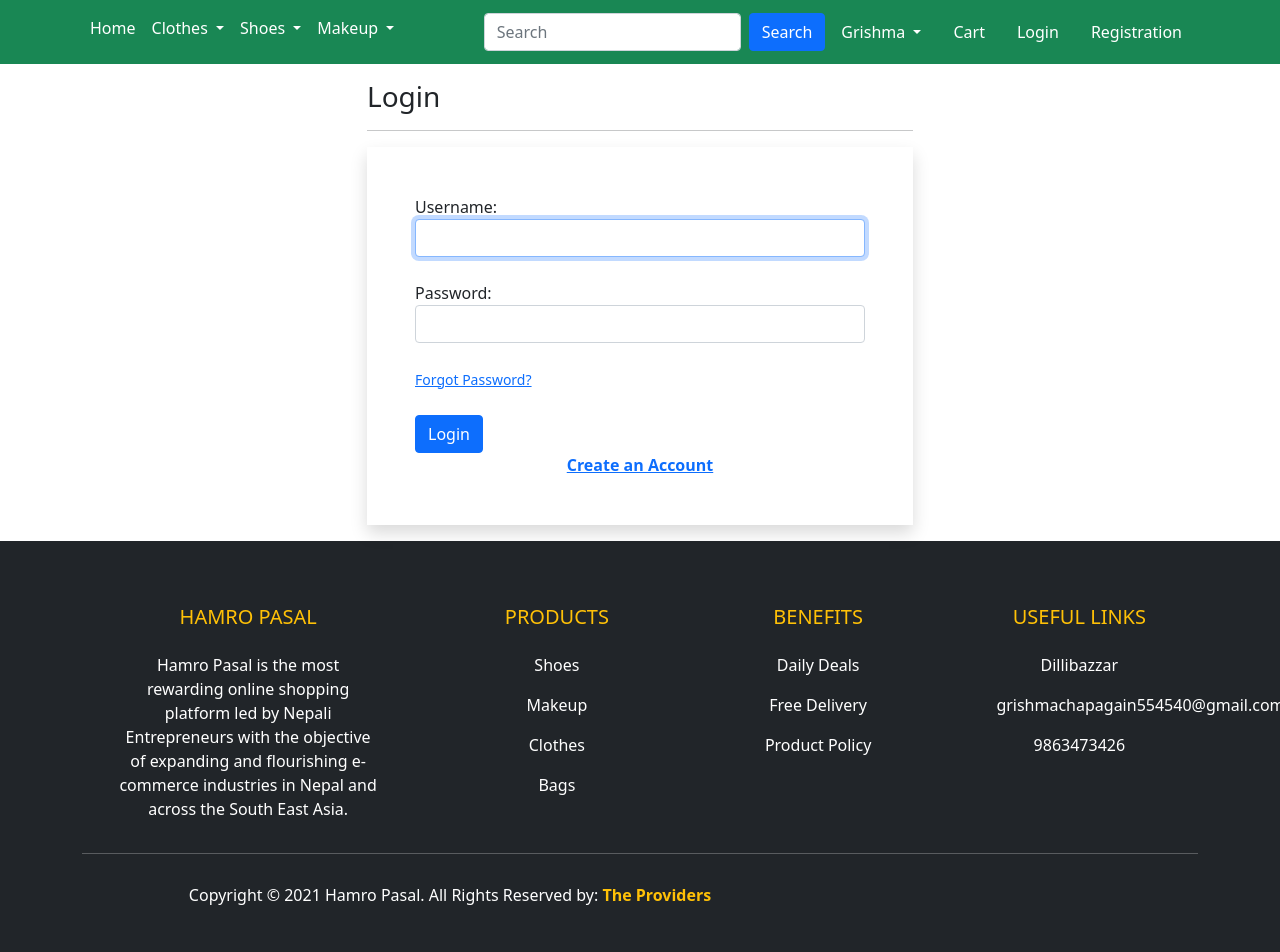
After one commit to GrishmaChapagain/Hamro, a Django app: page /login/ in a window 1280 px wide. The commit adds this page. Run offline with Django 3.2, Linux system fonts and the light colour scheme; some libraries are stand-ins or nearby versions.

Commit message:
Login and registration completed

```diff
--- a/ecommerce/ecommerce/settings.py
+++ b/ecommerce/ecommerce/settings.py
@@ -121,5 +121,6 @@ USE_TZ = True
 # https://docs.djangoproject.com/en/3.1/howto/static-files/
 
 STATIC_URL = '/static/'
+LOGIN_REDIRECT_URL = '/profile'
 MEDIA_URL= '/media/'
 MEDIA_ROOT = os.path.join(BASE_DIR, 'media')
--- a/ecommerce/products/forms.py
+++ b/ecommerce/products/forms.py
@@ -1 +1,33 @@
 from django import forms
+from django.contrib.auth.forms import AuthenticationForm, UserCreationForm, UsernameField
+from django.contrib.auth.models import User
+from django.utils.translation import gettext, gettext_lazy as _
+
+
+
+
+
+
+
+
+
+class CustomerRegistrationForm(UserCreationForm):
+    password1 = forms.CharField(label='Password', widget=forms.PasswordInput(attrs={'class': 'form-control'}))
+    password2 = forms.CharField(label='Confirm Password (again)',
+                                widget=forms.PasswordInput(attrs={'class': 'form-control'}))
+    email = forms.CharField(required=True, widget=forms.EmailInput(
+        attrs={'class': 'form-control'}))
+
+    class Meta:
+        model = User
+        fields = ['username', 'email', 'password1', 'password2']
+        labels = {'email': 'Email'}
+        widgets = {'username': forms.TextInput(
+            attrs={'class': 'form-control'})}
+
+
+class LoginForm(AuthenticationForm):
+    username = UsernameField(widget=forms.TextInput(
+        attrs={'autofocus': True, 'class': 'form-control'}))
+    password = forms.CharField(label=_("Password"), strip=False, widget=forms.PasswordInput(
+        attrs={'autocomplete': 'current-password', 'class': 'form-control'}))
--- a/ecommerce/products/templates/pr/base.html
+++ b/ecommerce/products/templates/pr/base.html
@@ -84,10 +84,10 @@
 
 
                     <li class="nav-item mx-2">
-                        <a href="#" class="nav-link text-white">Login</a>
+                        <a href="{% url 'login' %}" class="nav-link text-white">Login</a>
                     </li>
                     <li class="nav-item mx-2">
-                        <a href="#" class="nav-link text-white">Registration</a>
+                        <a href="{% url 'customerregistration' %}" class="nav-link text-white">Registration</a>
                     </li>
 
                 </ul>
--- /dev/null
+++ b/ecommerce/products/templates/pr/login.html
@@ -0,0 +1,38 @@
+{% extends 'pr/base.html' %}
+{% load static %}
+{% block title %}
+Login
+{% endblock title %}
+ {% block main-content %}
+<div class="container">
+  <div class="row my-3">
+    <div class="col-sm-6 offset-sm-3">
+      <h3>Login</h3>
+      <hr />
+      <form action="" method="post" novalidate class="shadow p-5">
+        {% csrf_token %}
+        {% for fm in form %}
+        <div class="form-group">
+          {{fm.label_tag}} {{fm}}
+          <small class="text-danger">{{fm.errors|striptags}}</small><br />
+        </div>
+        {% endfor %}
+         <small>
+          <a href="#">Forgot Password? </a> </small>
+        <br />
+        <input type="submit" value="Login" class="btn btn-primary mt-4" />
+        <br />
+        <div class="text-center text-primary fw-bold">
+            <a href="{% url 'customerregistration' %}" class="text-center"
+              >Create an Account</a>
+          </small>
+        </div>
+        {% if form.non_field_errors %}
+        {% for error in form.non_field_errors %}
+        <p class="alert alert-danger my-3">{{error}}</p>
+        {% endfor %} {% endif %}
+      </form>
+    </div>
+  </div>
+</div>
+{% endblock main-content %}
--- /dev/null
+++ b/ecommerce/products/templates/pr/profile.html
@@ -0,0 +1,5 @@
+{% extends 'pr/base.html' %}
+{% load static %}
+{% block title %}Profile{% endblock title %}
+{% block main-content %}
+{% endblock main-content %}
--- a/ecommerce/products/urls.py
+++ b/ecommerce/products/urls.py
@@ -3,11 +3,14 @@ from . import views
 from django.conf.urls.static import static
 from django.conf import settings
 from django.contrib.auth import views as auth_views
+from .forms import LoginForm
 
 
 
 urlpatterns = [
     path('', views.home),
+    path('login/', auth_views.LoginView.as_view(template_name='pr/login.html',authentication_form=LoginForm), name='login'),
+    path('registration/', views.CustomerRegistrationView.as_view(),name='customerregistration'),
 
 
 ]
```
Also changed, not shown: ecommerce/products/templates/pr/customerregistration.html (+37 -0 lines), ecommerce/products/views.py (+37 -2 lines), ecommerce/db.sqlite3.
